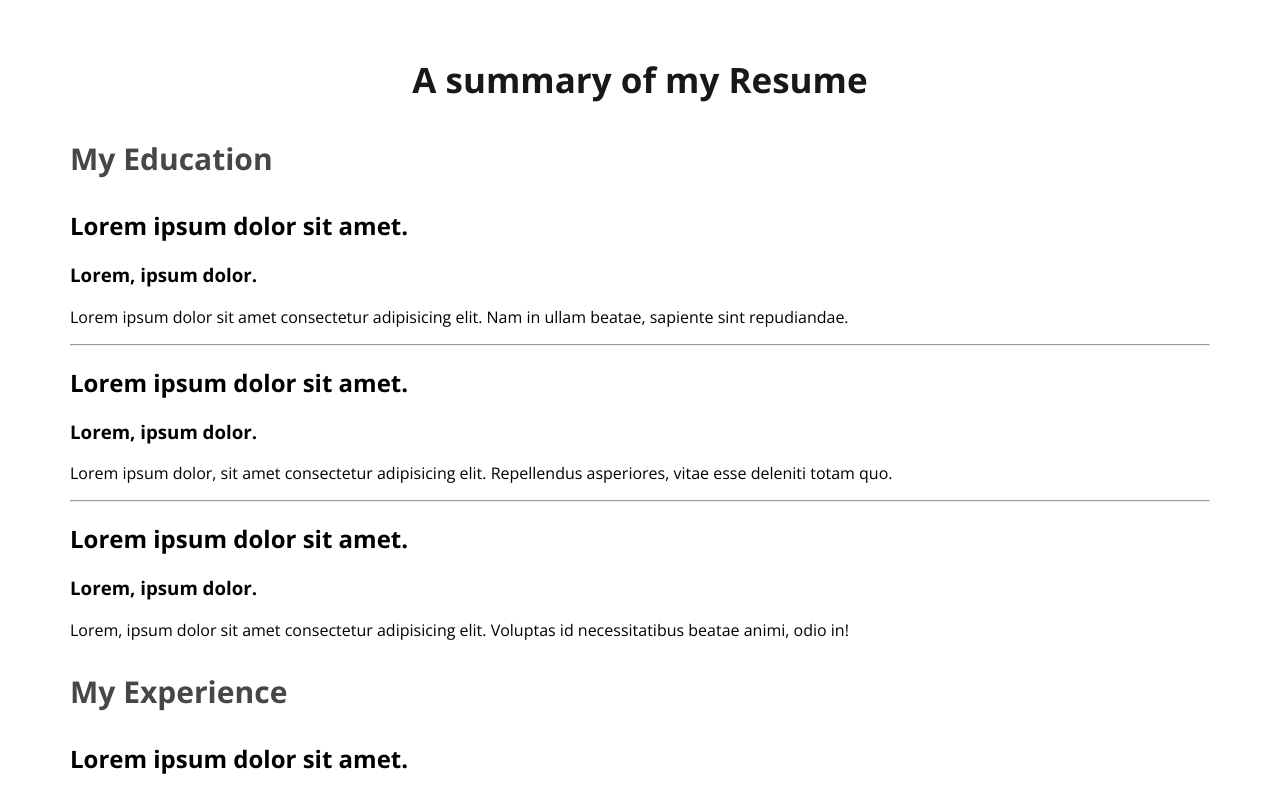
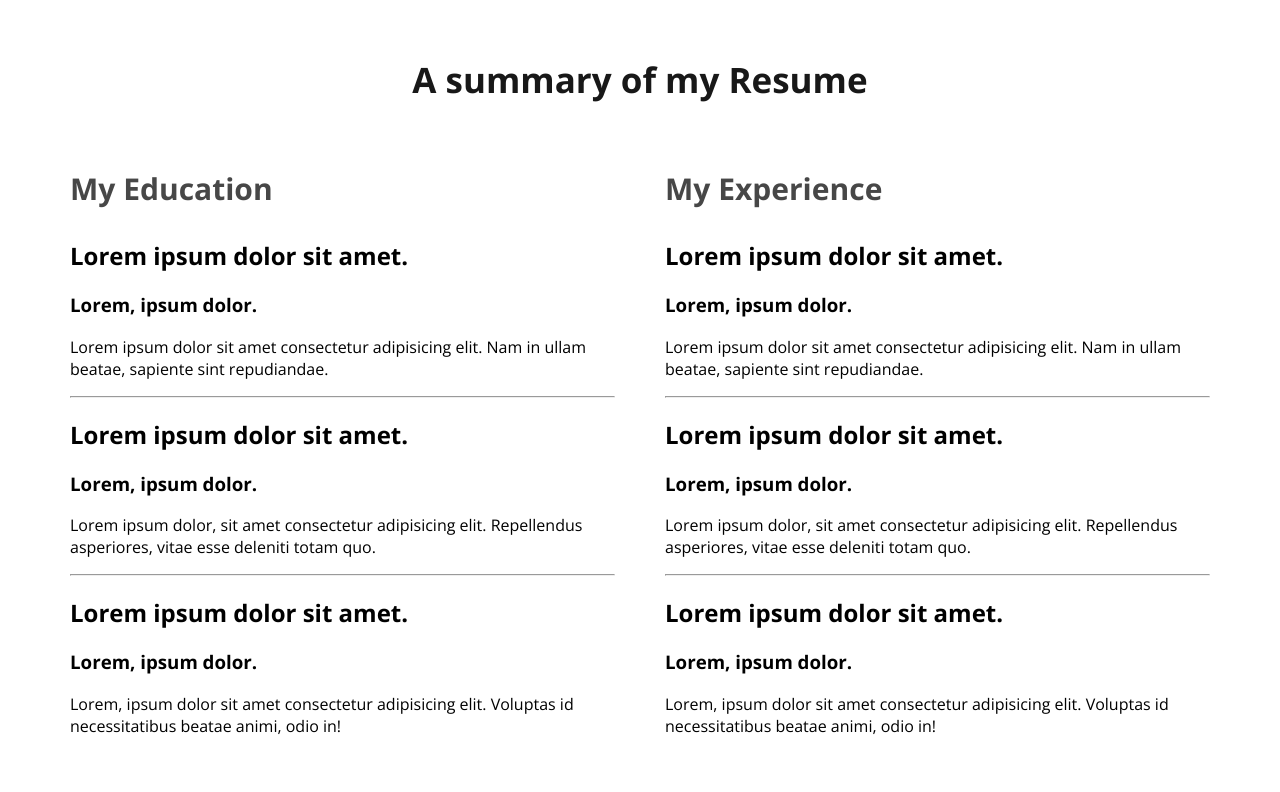
Before and after one commit to raaakibul/PH-M-1, a plain HTML site: page Module-5/portfolio.html in a window 1280 px wide. Shown: the part 2400-3192 px from the top of the page. After the commit the page ends 3161 px from the top, so only its background shows below. Drawn offline with nearby package versions, Linux system fonts and the light colour scheme.

Commit message:
resume  section style added

```diff
--- a/Module-5/style.css
+++ b/Module-5/style.css
@@ -147,7 +147,8 @@ main section{
 /* resume styles  */
 
 .resume-container{
-
+    display: flex;
+    gap: 50px;
 }
 .resume-column-title{
     font-size: 30px;
```
